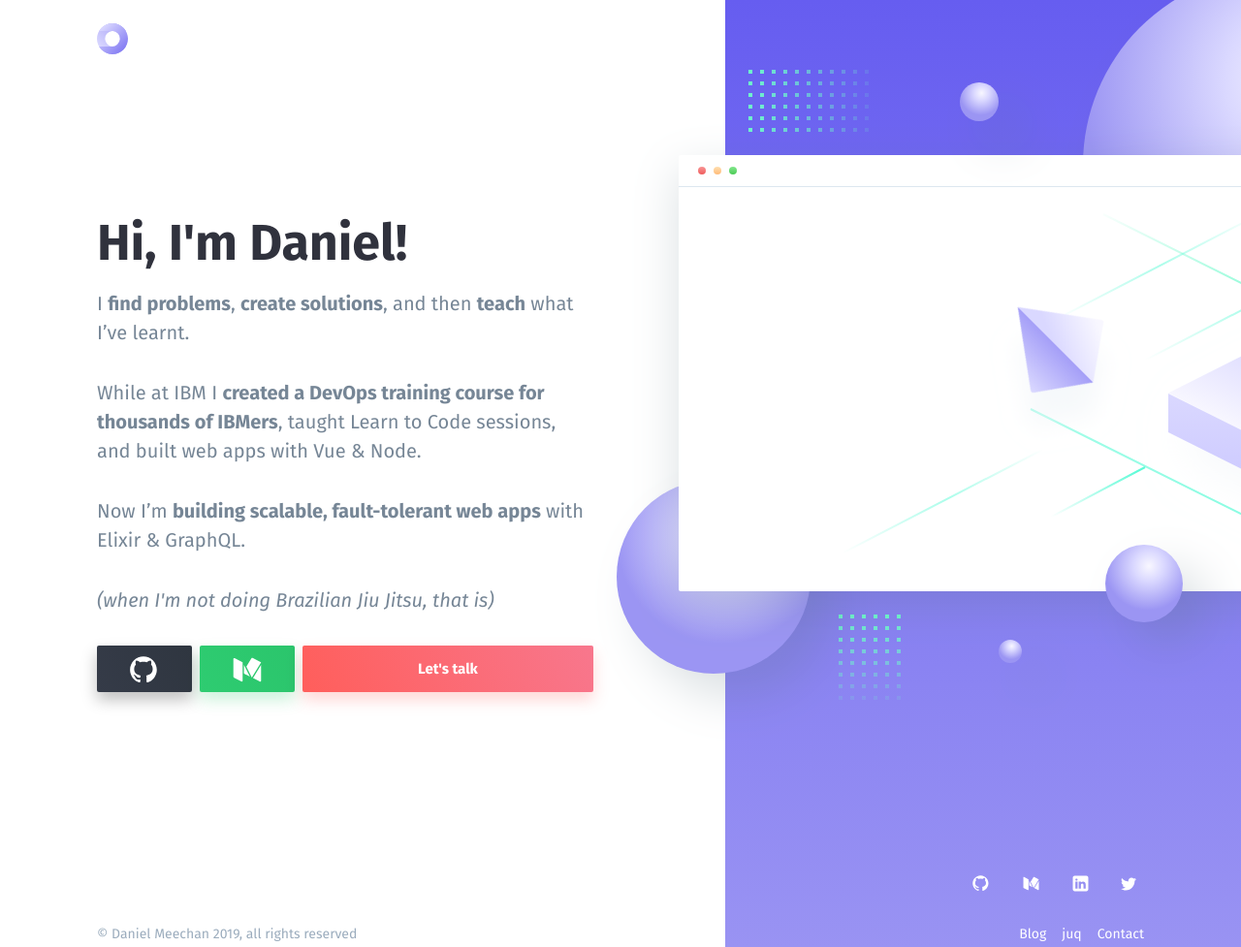
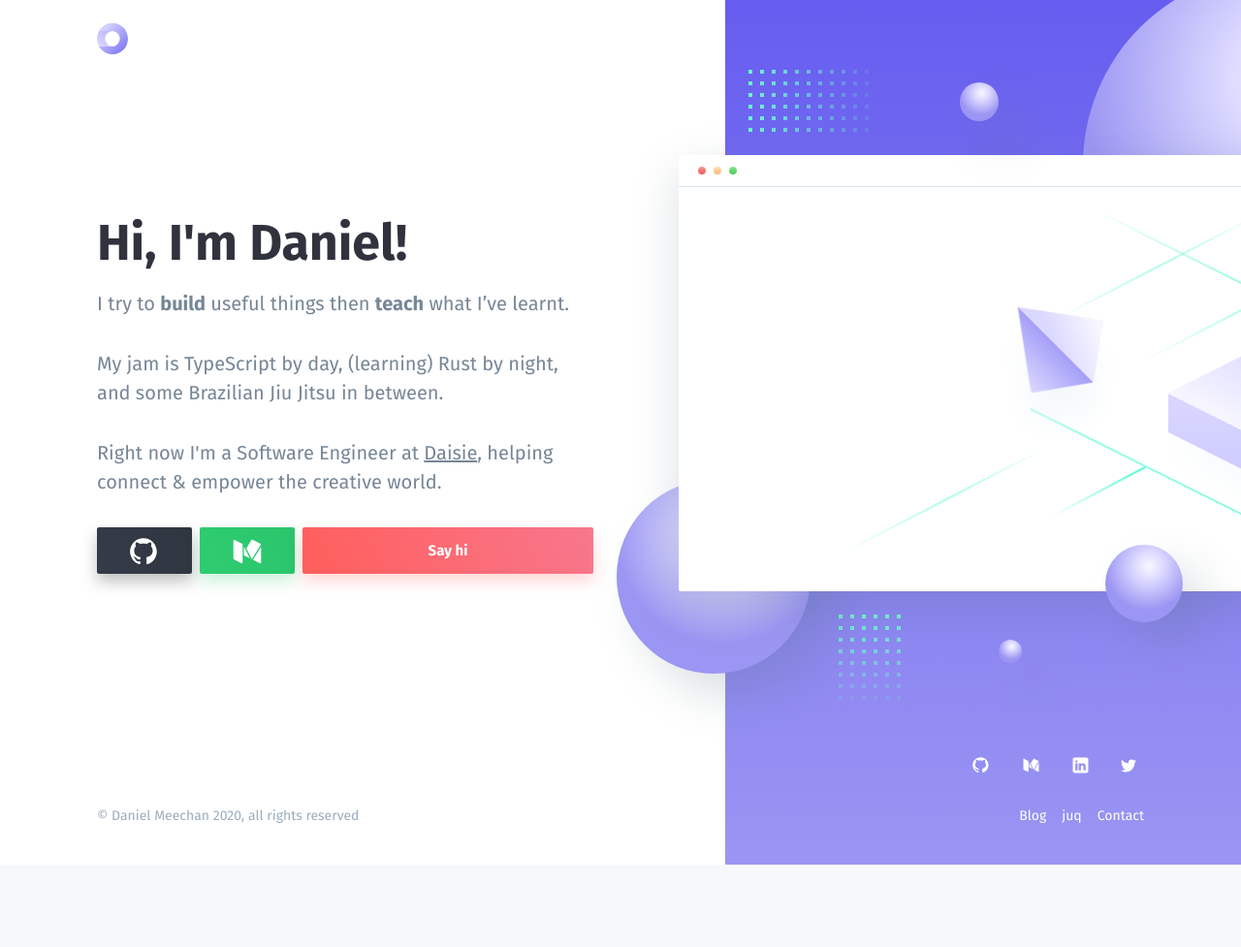
Before and after one commit to DMeechan/dmeechan-com, a website: page index.html in a window 1280 px wide. Shown: the top 977 px of the page at 97% size. After the commit the page ends 892 px from the top, so only its background shows below. Drawn offline with nearby package versions, Linux system fonts and the light colour scheme; files that its build step writes are made by us from their sources.

Commit message:
Update text

```diff
--- a/index.html
+++ b/index.html
@@ -62,16 +62,13 @@
                             <div class="container-sm">
                                 <h1 class="hero-title h2-mobile mt-0 is-revealing">Hi, I'm Daniel!</h1>
                                 <p class="hero-paragraph is-revealing">
-                                    I <b>find problems</b>, <b>create solutions</b>, and then <b>teach</b> what I’ve learnt.
+                                    I try to <b>build</b> useful things then <b>teach</b> what I’ve learnt.
                                 </p>
                                 <p class="hero-paragraph is-revealing">
-                                    While at IBM I <b>created a DevOps training course for thousands of IBMers</b>, taught Learn to Code sessions, and built web apps with Vue & Node.
+                                    My jam is TypeScript by day, (learning) Rust by night, and some Brazilian Jiu Jitsu in between.
                                 </p>
                                 <p class="hero-paragraph">
-                                    Now I’m <b>building scalable, fault-tolerant web apps</b> with Elixir & GraphQL.
-                                </p>
-                                <p class="hero-paragraph">
-                                    <i>(when I'm not doing Brazilian Jiu Jitsu, that is)</i>
+                                    Right now I'm a Software Engineer at <a href="https://www.daisie.com/" target="_blank">Daisie</a>, helping connect & empower the creative world.
                                 </p>
 
                                 <!-- <div class="field field-grouped is-revealing" style="visibility: visible;">
@@ -111,8 +108,8 @@
                                     <div class="control control-expanded" id="email-primary">
                                         <a class="button button-primary button-block button-shadow"
                                             target="_blank"
-                                            href="mailto:daniel@meechan.co?subject=Let's talk&body=Hi Daniel,">
-                                            Let's talk
+                                            href="mailto:daniel@meechan.co?subject=Hi Daniel&body=Hi Daniel, I'm ">
+                                            Say hi
                                         </a>
                                     </div>
                                 </div>
@@ -409,7 +406,7 @@
                         </li>
 
                     </ul>
-                    <div class="footer-copyright">&copy; Daniel Meechan 2019, all rights reserved</div>
+                    <div class="footer-copyright">&copy; Daniel Meechan 2020, all rights reserved</div>
                 </div>
             </div>
         </footer>
```
